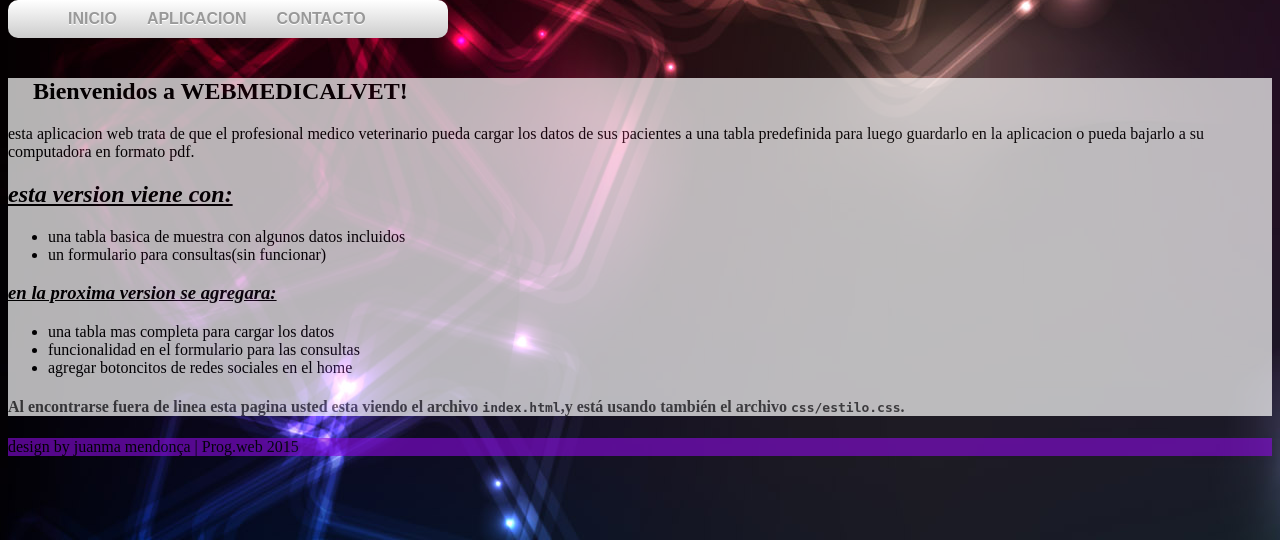
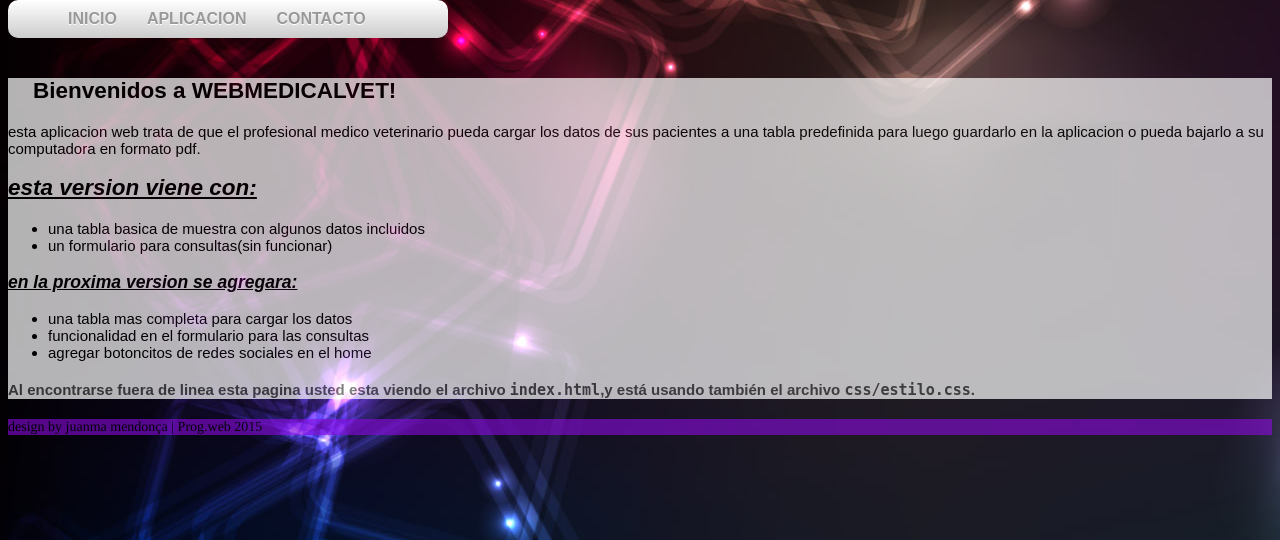
Before and after one commit to Unicen-Tuari/jmendonca, a PHP site: page /html/index.html in a window 1280 px wide. Shown: the part 260-800 px from the top of the page. Run offline with PHP 8.4, Linux system fonts and the light colour scheme.

Commit message:
update css

```diff
--- a/webmedicalvet/css/estilo.css
+++ b/webmedicalvet/css/estilo.css
@@ -8,14 +8,20 @@ body{
 footer{
 background-color: #8A0ADF;
 opacity: 0.6;
+font-family:times;
+font-size:14px;
 }
 article{
 background-color: white;
 opacity: 0.7;
+font-family:sans-serif;
+font-size:15px;
 }
 section{
 background-color: white;
 opacity: 0.7;
+font-family:sans-serif;
+font-size:15px;
 }
 table{
 background-color: white;
```
